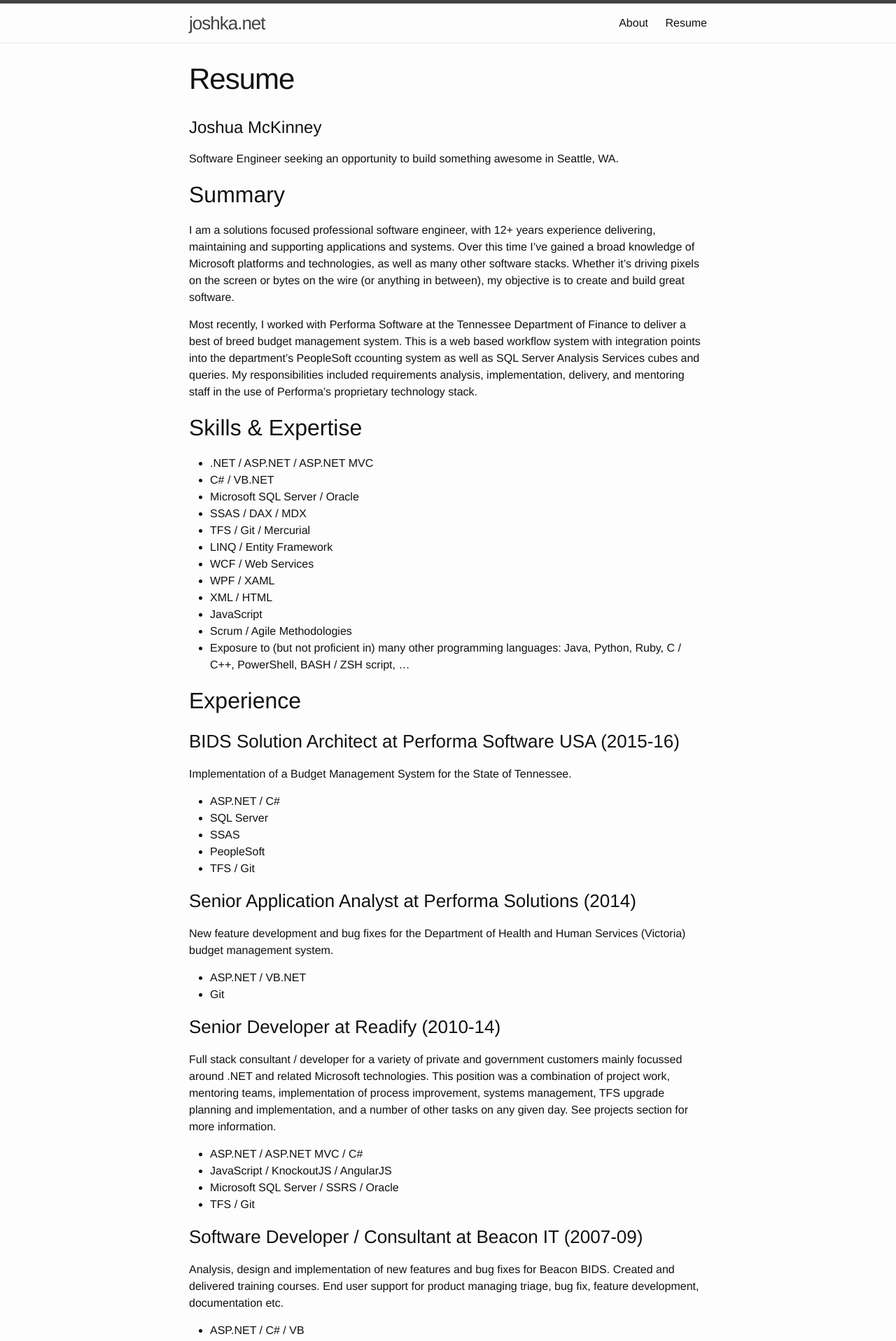
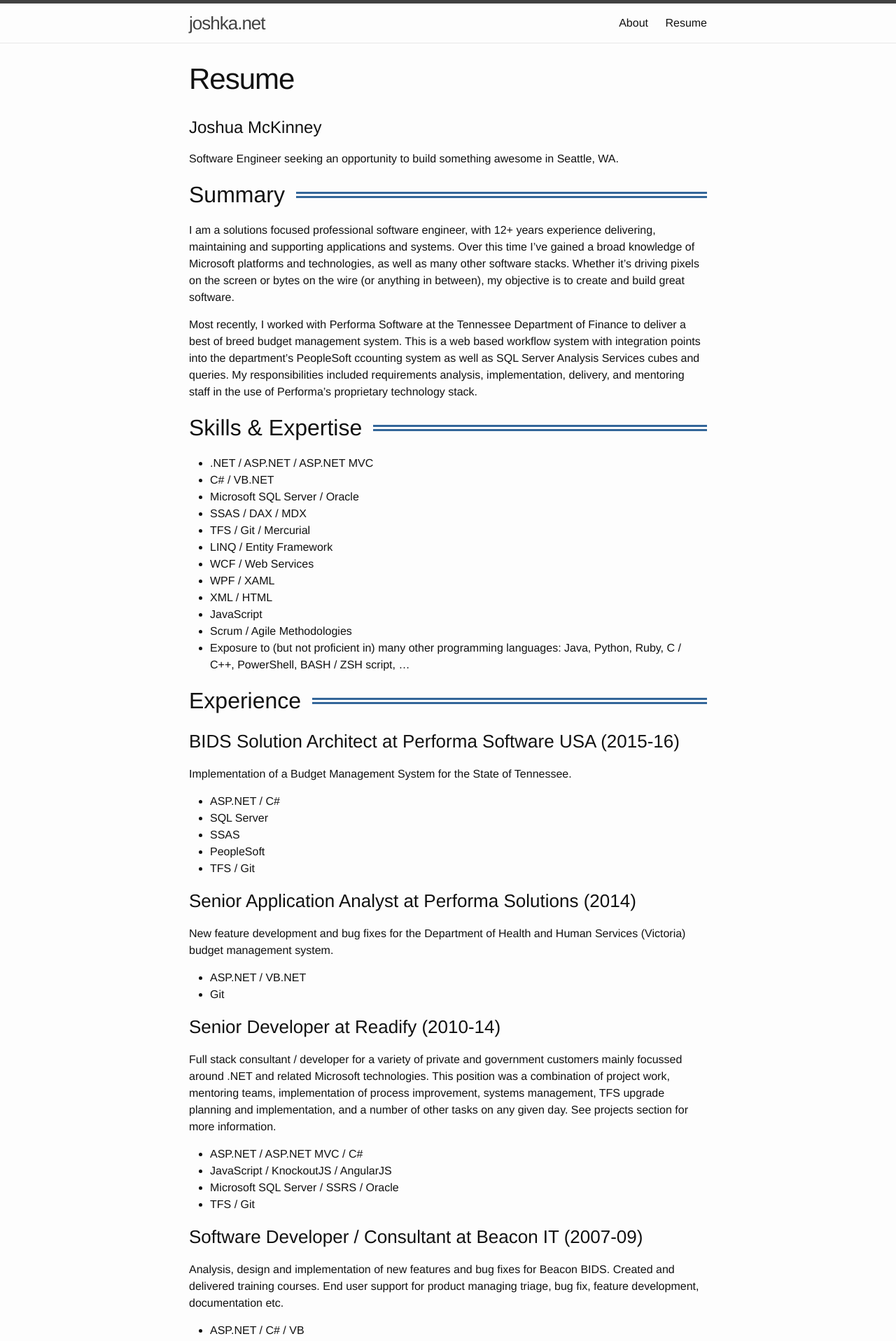
Before and after one commit to joshka/joshka.github.io, a Jekyll site: the page built from resume.md, in a window 1280 px wide. Shown: the top 1916 px of the page at 70% size. Built offline with Jekyll 4.4.1, drawn with Linux system fonts in a browser that asks for light colours.

Commit message:
Add lines to offset sections in resume

```diff
--- a/_sass/_layout.scss
+++ b/_sass/_layout.scss
@@ -240,3 +240,23 @@
         }
     }
 }
+
+.post-content {
+  h2 {
+    overflow: hidden;
+  }
+
+  h2:after {
+      border-top: 0.1em solid #369;
+      border-bottom: 0.1em solid #369;
+      content: "";
+      display: inline-block;
+      height: 0.1em;
+      position: relative;
+      vertical-align: middle;
+      width: 100%;
+      margin-bottom: .15em;
+      left: 0.5em;
+      margin-right: -100%;
+  }
+}
```
